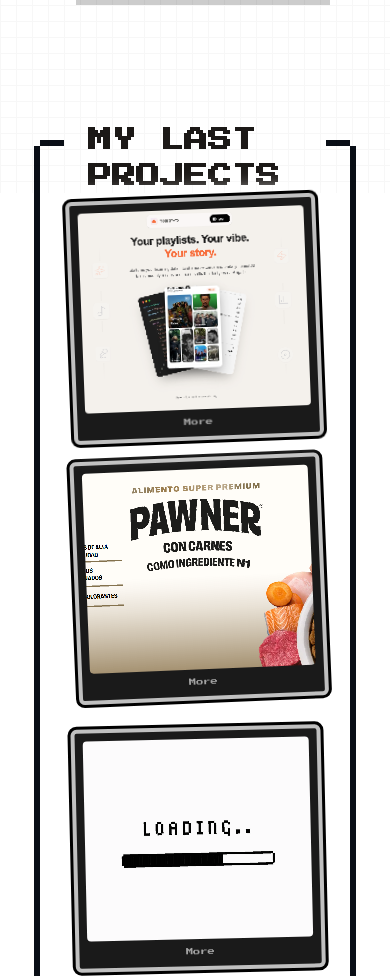
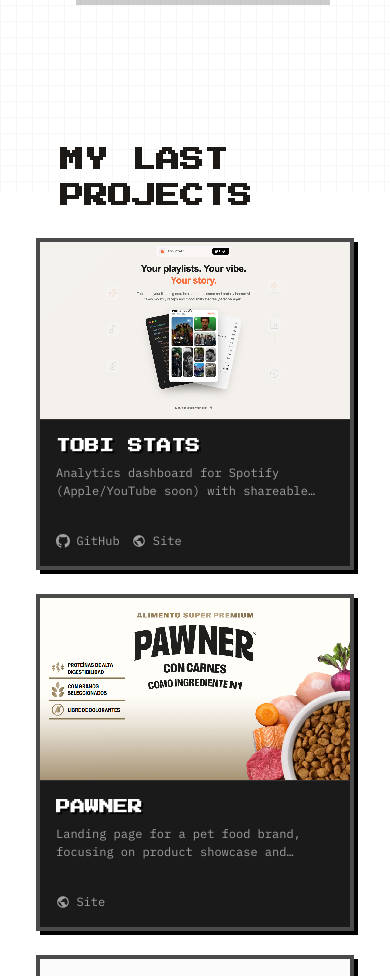
Before and after one commit to Fernandd0/portfolio, an Astro site: page / in a window 390 px wide. Shown: the part 651-1627 px from the top of the page. Built offline with nearby package versions, Linux system fonts and the light colour scheme; Astro itself is replaced by a stand-in of ours.

Commit message:
feat: Implement a new Bento Grid portfolio slider and display project technologies in the modal.

```diff
--- a/src/components/sections/PortfolioSection.astro
+++ b/src/components/sections/PortfolioSection.astro
@@ -1,10 +1,10 @@
 ---
-import { PortfolioSlider } from '../ui/PortfolioSlider'
+import { PortfolioSlider } from '../ui/PortfolioSlider/PortfolioSlider'
 ---
 
 <!-- Projects section -->
 <div id="projects" class="p-div c_container">
-  <section class="projects">
+  <section class="">
     <div class="c-projects-title">
       <h2 class="projects-title">MY LAST PROJECTS</h2>
     </div>
--- a/src/components/ui/PortfolioSlider.tsx
+++ /dev/null
@@ -1,138 +0,0 @@
-import { useEffect, useRef, useState, useMemo, useCallback } from 'react'
-import type { FC } from 'react'
-import { gsap } from 'gsap'
-import projects from '../../data/projects.json'
-import * as assets from '../../assets'
-import type { Project } from '../../types/Project'
-import { ProjectModal } from './ProjectModal'
-
-
-const getAssetImage = (key: string): string => {
-  try {
-    const asset = assets[key as keyof typeof assets]
-
-    if (!asset) {
-      return String(assets.loading || '')
-    }
-
-    let imageUrl: string = ''
-
-    if (typeof asset === 'string') {
-      imageUrl = asset
-    } else if (typeof asset === 'object' && asset !== null) {
-      const assetObj = asset as any
-      imageUrl = assetObj.default || assetObj.src || assetObj.href || assetObj.url || String(asset)
-    } else {
-      imageUrl = String(asset)
-    }
-
-    return imageUrl
-
-  } catch (error) {
-    return String(assets.loading || '')
-  }
-}
-
-export const PortfolioSlider: FC = () => {
-  const containerRef = useRef<HTMLDivElement>(null)
-  const [activeProject, setActiveProject] = useState<Project | null>(null)
-  const [projectIndex, setProjectIndex] = useState<number>(0)
-
-  const randomTransforms = useMemo(() => {
-    return projects.map(() => ({
-      rotate: (Math.random() * 6 - 3).toFixed(2),
-      x: (Math.random() * 10 - 5).toFixed(2),
-      y: (Math.random() * 10 - 5).toFixed(2),
-    }))
-  }, [])
-
-  const projectsWithImages = useMemo(() => {
-    return projects.reverse().map(project => ({
-      ...project,
-      image: getAssetImage(project.imageUrl),
-    }))
-  }, [])
-
-  useEffect(() => {
-    const cards = gsap.utils.toArray('.pixel-card')
-    if (cards.length > 0) {
-      gsap.from(cards, {
-        y: 50,
-        stagger: 0.1,
-        duration: 0.4,
-        ease: 'power2.out',
-      })
-    }
-  }, [])
-
-  const handleCloseModal = useCallback(() => {
-    setActiveProject(null)
-  }, [])
-
-  const handleProjectClick = useCallback((project: Project) => {
-    setActiveProject(project)
-  }, [])
-
-  const positionedProjects = useMemo(() => {
-    return projectsWithImages.map((project, index) => {
-      const isActive = index === projectIndex
-      const transform = randomTransforms[index]
-
-      return {
-        ...project,
-        style: {
-          transform: `rotate(${transform.rotate}deg) translate(${transform.x}px, ${transform.y}px)`,
-          zIndex: isActive ? 10 : 1,
-          filter: isActive ? 'drop-shadow(0 0 10px white)' : 'none',
-          transition: 'all 0.3s ease-in-out',
-        },
-        className: `pixel-card${isActive ? ' pixel-card-active' : ''}`,
-      }
-    })
-  }, [projectsWithImages, projectIndex, randomTransforms])
-
-  return (
-    <>
-      <div className="pixel-gallery-wrapper">
-        <div className="pixel-gallery" ref={containerRef}>
-          {positionedProjects.map((project) => (
-            <div
-              className={project.className}
-              key={project.id}
-              onClick={() => handleProjectClick(project)}
-              style={project.style}
-              role="button"
-              tabIndex={0}
-              aria-label={`Project ${project.title}`}
-              onKeyDown={(e) => {
-                if (e.key === 'Enter' || e.key === ' ') {
-                  e.preventDefault()
-                  handleProjectClick(project)
-                }
-              }}
-            >
-              <div
-                className="pixel-card-image"
-                style={{ backgroundImage: `url(${project.image})` }}
-              >
-                {!project.image && (
-                  <div className="pixel-card-loading">
-                    <span>...</span>
-                  </div>
-                )}
-              </div>
-              <div className="pixel-card-hover">
-                <span className="pixel-click-hint">More</span>
-              </div>
-            </div>
-          ))}
-        </div>
-
-
-      </div>
-      {activeProject && (
-        <ProjectModal project={activeProject} onClose={handleCloseModal} />
-      )}
-    </>
-  )
-}
--- /dev/null
+++ b/src/components/ui/PortfolioSlider/PortfolioSlider.module.css
@@ -0,0 +1,181 @@
+.bentoGridWrapper {
+    width: 100%;
+    max-width: 1200px;
+    margin: 0 auto;
+}
+
+.bentoGrid {
+    display: grid;
+    grid-template-columns: repeat(auto-fit, minmax(280px, 1fr));
+    grid-auto-rows: 300px;
+    gap: 1.5rem;
+    grid-auto-flow: dense;
+}
+
+
+.card {
+    position: relative;
+    background-color: #1a1a1a;
+    border: 4px solid #4a4a4a;
+    padding: 0;
+    transition: all 0.3s cubic-bezier(0.25, 0.8, 0.25, 1);
+    overflow: hidden;
+    border-radius: 0px;
+    box-shadow: 4px 4px 0 #000;
+    display: flex;
+    flex-direction: column;
+    min-height: 0;
+    cursor: pointer;
+}
+
+.card:hover {
+    transform: translate(-4px, -4px);
+    box-shadow: 8px 8px 0 #000;
+    z-index: 10;
+}
+
+.cardWide {
+    grid-column: span 2;
+}
+
+.cardTall {
+    grid-row: span 2;
+}
+
+.cardBig {
+    grid-column: span 2;
+    grid-row: span 2;
+}
+
+.cardImageContainer {
+    flex: 1;
+    width: 100%;
+    position: relative;
+    overflow: hidden;
+}
+
+.cardImage {
+    width: 100%;
+    height: 100%;
+    object-fit: cover;
+    image-rendering: pixelated;
+    transition: transform 0.5s ease;
+}
+
+.cardContent {
+    padding: 1rem;
+    background-color: #1a1a1a;
+    flex-shrink: 0;
+    border-top: 1px solid rgba(255, 255, 255, 0.1);
+    min-height: auto;
+    display: flex;
+    flex-direction: column;
+    justify-content: flex-end;
+    gap: 1rem;
+    z-index: 2; /* Ensure on top of image if overlap */
+}
+
+.cardTitle {
+    font-family: 'Press Start 2P', monospace;
+    font-size: 0.9rem;
+    color: #fff;
+    margin-bottom: 0.5rem;
+    text-transform: uppercase;
+    line-height: 1.4;
+    text-shadow: 2px 2px 0 #000;
+}
+
+.cardDesc {
+    font-family: 'IBM Plex Mono', monospace;
+    font-size: 0.75rem;
+    color: #a0a0a0;
+    display: -webkit-box;
+    -webkit-line-clamp: 2;
+    line-clamp: 2;
+    -webkit-box-orient: vertical;
+    overflow: hidden;
+    margin-bottom: 1rem;
+}
+
+.cardLinks {
+    display: flex;
+    gap: 0.8rem;
+    margin-top: auto;
+}
+
+.cardLinkBtn {
+    display: inline-flex;
+    align-items: center;
+    gap: 0.4rem;
+    padding: 0;
+    background: none;
+    border: none;
+    color: #a0a0a0;
+    text-decoration: none;
+    font-family: 'IBM Plex Mono', monospace;
+    font-size: 0.75rem;
+    transition: all 0.2s ease;
+    z-index: 20;
+}
+
+.cardLinkBtn:hover {
+    color: #fff;
+    text-decoration: underline;
+    text-decoration-thickness: 2px;
+    background: none;
+    border: none;
+    transform: none;
+    box-shadow: none;
+}
+
+.cardLinkIcon {
+    width: 14px;
+    height: 14px;
+    fill: currentColor;
+}
+
+.cardLoading {
+    display: flex;
+    align-items: center;
+    justify-content: center;
+    height: 100%;
+    color: #555;
+    font-family: 'Press Start 2P', monospace;
+    font-size: 1.5rem;
+}
+
+.card::after {
+    content: "";
+    position: absolute;
+    top: 0;
+    left: 0;
+    width: 100%;
+    height: 100%;
+    background: linear-gradient(to bottom right,
+            rgba(255, 255, 255, 0.05) 0%,
+            transparent 40%);
+    pointer-events: none;
+}
+
+/* Responsive */
+@media (max-width: 768px) {
+
+    .cardWide,
+    .cardBig {
+        grid-column: span 1;
+    }
+
+    .cardTall,
+    .cardBig {
+        grid-row: span 1;
+    }
+
+    .bentoGrid {
+        grid-template-columns: 1fr;
+        grid-auto-rows: auto;
+    }
+
+    .cardContent {
+        min-height: auto;
+    }
+}
--- /dev/null
+++ b/src/components/ui/PortfolioSlider/PortfolioSlider.tsx
@@ -0,0 +1,140 @@
+import { useState, useMemo, useCallback } from 'react'
+import type { FC } from 'react'
+import projects from '../../../data/projects.json'
+import * as assets from '../../../assets'
+import type { Project } from '../../../types/Project'
+import { ProjectModal } from '../ProjectModal'
+import styles from './PortfolioSlider.module.css'
+
+const getAssetImage = (key: string): string => {
+  try {
+    const asset = assets[key as keyof typeof assets]
+    if (!asset) return String(assets.loading || '')
+
+    if (typeof asset === 'string') return asset
+    if (typeof asset === 'object' && asset !== null) {
+      const assetObj = asset as any
+      return assetObj.default || assetObj.src || assetObj.href || assetObj.url || String(asset)
+    }
+    return String(asset)
+  } catch (error) {
+    return String(assets.loading || '')
+  }
+}
+
+const GRID_PATTERN = [
+  'cardBig',   // 1 (2x2)
+  'card',      // 2 (1x1)
+  'card',      // 3 (1x1)
+  'cardTall',  // 4 (1x2)
+  'cardWide',  // 5 (2x1)
+  'card',      // 6 (1x1)
+  'card',      // 7 (1x1)
+  'cardWide',  // 8 (2x1)
+]
+
+export const PortfolioSlider: FC = () => {
+  const [activeProject, setActiveProject] = useState<Project | null>(null)
+
+  const handleProjectClick = useCallback((project: Project) => {
+    setActiveProject(project)
+  }, [])
+
+  const handleCloseModal = useCallback(() => {
+    setActiveProject(null)
+  }, [])
+
+  const processedProjects = useMemo(() => {
+    const reversedProjects = [...projects].reverse()
+
+    return reversedProjects.map((project, index) => {
+      const patternKey = GRID_PATTERN[index % GRID_PATTERN.length] as keyof typeof styles
+      const gridClass = styles[patternKey] || styles.card
+
+      return {
+        ...project,
+        gridClass,
+        image: getAssetImage(project.imageUrl)
+      }
+    })
+  }, [])
+
+  return (
+    <>
+      <div className={styles.bentoGridWrapper}>
+        <div className={styles.bentoGrid}>
+          {processedProjects.map((project) => (
+            <div
+              key={project.id}
+              className={`${styles.card} ${project.gridClass}`}
+              onClick={() => handleProjectClick(project)}
+              role="button"
+              tabIndex={0}
+              onKeyDown={(e) => {
+                if (e.key === 'Enter' || e.key === ' ') {
+                  e.preventDefault()
+                  handleProjectClick(project)
+                }
+              }}
+              aria-label={`View project ${project.title}`}
+            >
+              <div className={styles.cardImageContainer}>
+                <img
+                  src={project.image}
+                  alt={project.title}
+                  className={styles.cardImage}
+                  loading="lazy"
+                />
+                {!project.image && <div className={styles.cardLoading}>#</div>}
+              </div>
+              <div className={styles.cardContent}>
+                <div>
+                  <h3 className={styles.cardTitle}>{project.title}</h3>
+                  <p className={styles.cardDesc}>{project.description}</p>
+                </div>
+
+                <div className={styles.cardLinks}>
+                  {project.githubUrl && (
+                    <a
+                      href={project.githubUrl}
+                      target="_blank"
+                      rel="noopener noreferrer"
+                      className={styles.cardLinkBtn}
+                      onClick={(e) => e.stopPropagation()}
+                      title="View Code"
+                    >
+                      <svg className={styles.cardLinkIcon} viewBox="0 0 24 24" xmlns="http://www.w3.org/2000/svg">
+                        <path d="M12 0C5.37 0 0 5.37 0 12c0 5.31 3.435 9.795 8.205 11.385.6.105.825-.255.825-.57 0-.285-.015-1.23-.015-2.235-3.015.555-3.795-1.455-3.795-1.455-.54-1.38-1.335-1.755-1.335-1.755-1.095-.75.09-.735.09-.735 1.2.09 1.83 1.23 1.83 1.23 1.08 1.86 2.805 1.32 3.495 1.005.105-.78.42-1.32.765-1.62-2.67-.3-5.46-1.335-5.46-5.925 0-1.305.465-2.385 1.23-3.225-.12-.3-.54-1.53.12-3.18 0 0 1.005-.315 3.3 1.23.96-.27 1.98-.405 3-.405 1.02 0 2.04.135 3 .405 2.295-1.56 3.3-1.23 3.3-1.23.66 1.65.24 2.88.12 3.18.765.84 1.23 1.905 1.23 3.225 0 4.605-2.805 5.625-5.475 5.925.435.375.81 1.095.81 2.22 0 1.605-.015 2.895-.015 3.285 0 .315.225.69.825.57A12.02 12.02 0 0024 12c0-6.63-5.37-12-12-12z" />
+                      </svg>
+                      GitHub
+                    </a>
+                  )}
+
+                  {project.webUrl && (
+                    <a
+                      href={project.webUrl}
+                      target="_blank"
+                      rel="noopener noreferrer"
+                      className={styles.cardLinkBtn}
+                      onClick={(e) => e.stopPropagation()}
+                      title="View Site"
+                    >
+                      <svg className={styles.cardLinkIcon} viewBox="0 0 24 24" xmlns="http://www.w3.org/2000/svg">
+                        <path d="M12 2C6.48 2 2 6.48 2 12s4.48 10 10 10 10-4.48 10-10S17.52 2 12 2zm-1 17.93c-3.95-.49-7-3.85-7-7.93 0-.62.08-1.21.21-1.79L9 15v1c0 1.1.9 2 2 2v1.93zm6.9-2.54c-.26-.81-1-1.39-1.9-1.39h-1v-3c0-.55-.45-1-1-1H8v-2h2c.55 0 1-.45 1-1V7h2c1.1 0 2-.9 2-2v-.41c2.93 1.19 5 4.06 5 7.41 0 2.08-.8 3.97-2.1 5.39z" />
+                      </svg>
+                      Site
+                    </a>
+                  )}
+                </div>
+              </div>
+            </div>
+          ))}
+        </div>
+      </div>
+
+      {activeProject && (
+        <ProjectModal project={activeProject} onClose={handleCloseModal} />
+      )}
+    </>
+  )
+}
--- a/src/data/projects.json
+++ b/src/data/projects.json
@@ -54,6 +54,7 @@
     "title": "Tobi Stats",
     "description": "Analytics dashboard for Spotify (Apple/YouTube soon) with shareable stats and AI-generated vibe cards.",
     "imageUrl": "projectTobiStats",
+    "githubUrl": "https://github.com/Fernandd0/tobi-stats",
     "webUrl": "https://tobi-stats.vercel.app"
   }
 ]
--- a/src/styles/global.css
+++ b/src/styles/global.css
@@ -412,9 +412,7 @@
   color: var(--secondary-color);
   font-size: var(--bold-font);
   background-color: var(--primary-color);
-  padding: 0 1em;
-  margin: -3em 0 0 0;
-  top: 0;
+  margin: 0em 1em 1em 1em;
 }
 
 .pixel-gallery {
@@ -549,6 +547,43 @@
   }
 }
 
+.pixel-dialog-desc {
+  font-family: var(--font-family-2); /* IBM Plex Mono */
+  font-size: 0.85rem !important;
+  line-height: 1.6;
+  margin-bottom: 1.5rem;
+  color: #333;
+}
+
+.pixel-dialog-tech {
+  margin-bottom: 2rem;
+}
+
+.pixel-tech-title {
+  font-family: var(--font-family-1);
+  font-size: 0.8rem !important;
+  margin-bottom: 0.5rem;
+}
+
+.pixel-tech-list {
+  display: flex;
+  flex-wrap: wrap;
+  gap: 0.5rem;
+}
+
+.pixel-dialog-actions {
+  display: flex;
+  gap: 1rem;
+  flex-wrap: wrap;
+  margin-bottom: 1rem;
+}
+
+.display-flex {
+  display: flex;
+  align-items: center;
+  gap: 8px;
+}
+
 
 
 
@@ -639,10 +674,15 @@
   color: var(--secondary-color);
 }
 
+.form-control {
+  margin-bottom: 2em;
+}
+
 .form-control .input-field {
   background-color: var(--primary-color);
   color: var(--secondary-color);
-  margin: 0 0 2em 0;
+  margin-bottom: 0.5em;
+  width: 100%;
 }
 
 .form-control .input-field {
--- a/src/types/Project.ts
+++ b/src/types/Project.ts
@@ -6,4 +6,5 @@
   image?: string
   webUrl?: string
   githubUrl?: string
+  technologies?: string[]
 }
```
Also changed, not shown: src/components/ui/ContactForm.tsx (+48 -22 lines), src/components/ui/ProjectModal.tsx (+24 -11 lines).
